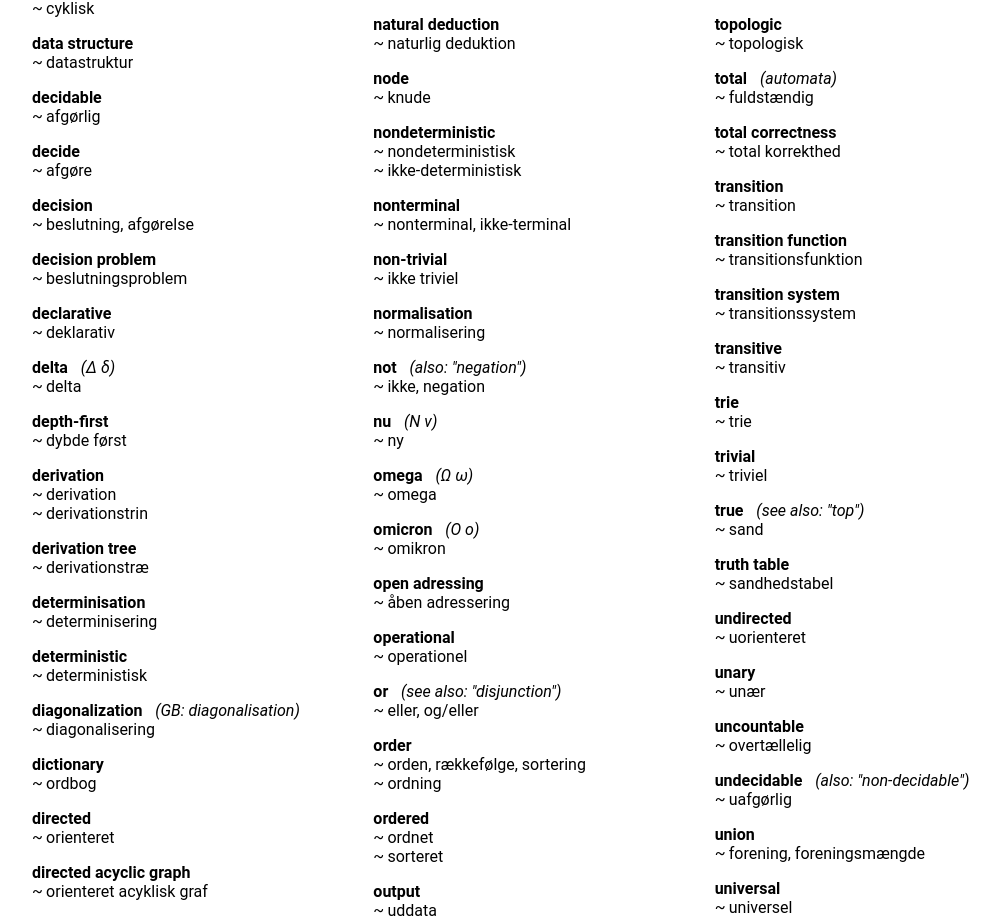
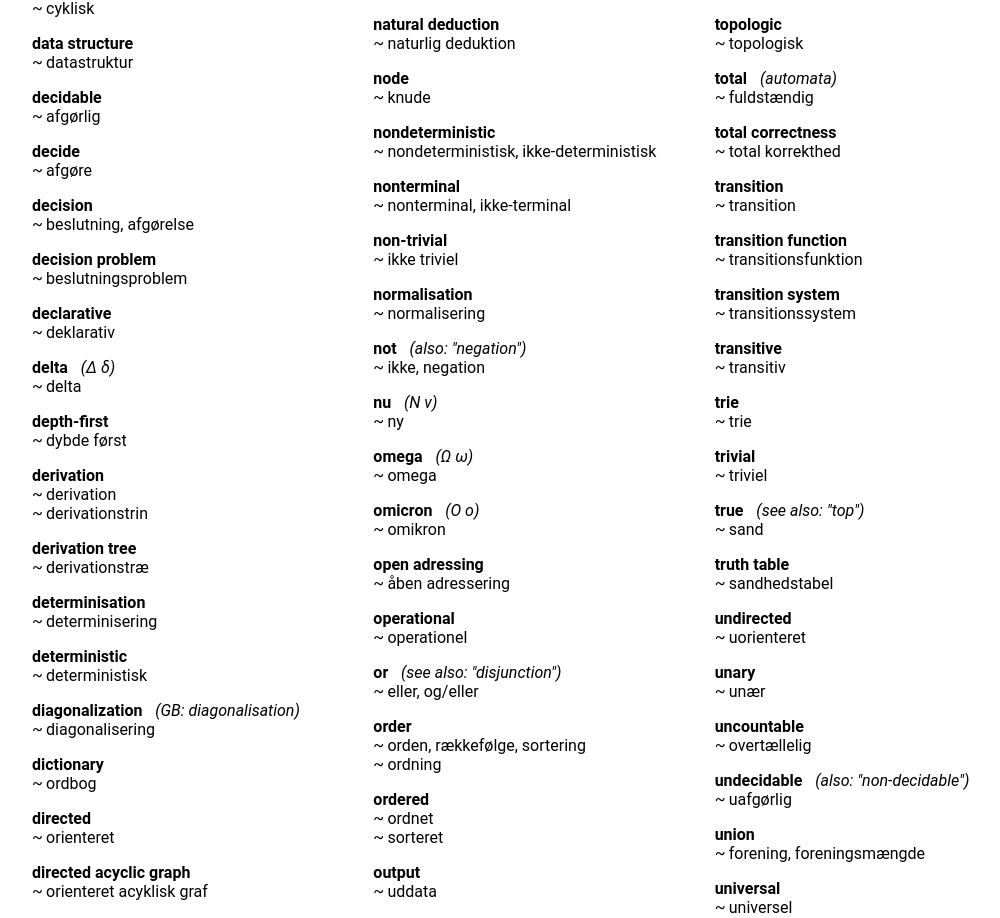
Before and after one commit to SSoelvsten/en-dk, a React (Create React App) app: page / in a window 1280 px wide. Shown: the part 3664-4582 px from the top of the page, without its empty margins (112-1112 px from the left). Built offline with nearby package versions, Linux system fonts and the light colour scheme.

Commit message:
Merge multiline translation that are equal

```diff
--- a/src/dictionary.ts
+++ b/src/dictionary.ts
@@ -848,7 +848,7 @@ export const en_dk : Lexeme[] = [
   },
   {
     word: "nondeterministic",
-    translations: ["nondeterministisk", "ikke-deterministisk"],
+    translations: ["nondeterministisk, ikke-deterministisk"],
     keywords: ["algorithmics", "complexity theory", "formal methods"]
   },
   {
```
